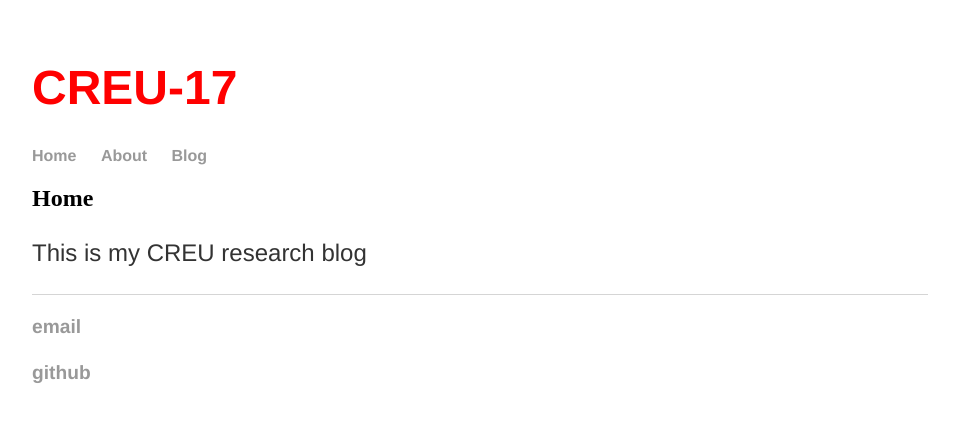
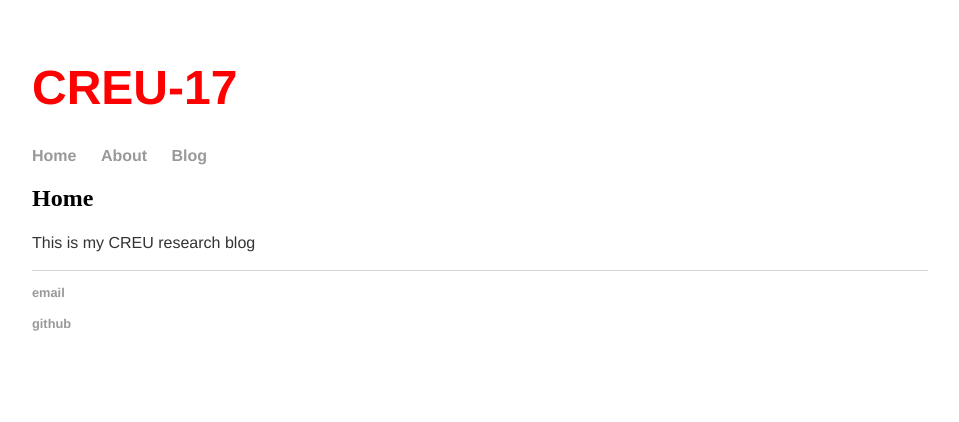
Before and after one commit to maxpaper86/CREU-Poly-17, a Jekyll site: the page built from index.html, in a window 1280 px wide. Shown: the top 422 px of the page, without its empty margins (160-1119 px from the left). Built offline with Jekyll 4.4.1, drawn with Linux system fonts in a browser that asks for light colours.

Commit message:
Update main.css

```diff
--- a/css/main.css
+++ b/css/main.css
@@ -16,11 +16,9 @@
 ul {
     font-family:'Helvetica', 'Arial', 'Sans-Serif';
     padding: 0px;
-    list-style: none;
-    font-weight: bold;
+     font-size: 1em;
 }
 li {
-    display: inline;
     margin-right: 20px;
 }
 
@@ -39,7 +37,7 @@
 }
 p {
     font-family:'Helvetica', 'Arial', 'Sans-Serif';
-    font-size: 1.5em;
+    font-size: 1em;
     line-height: 1.4em;
     color: #333;
 }
```
